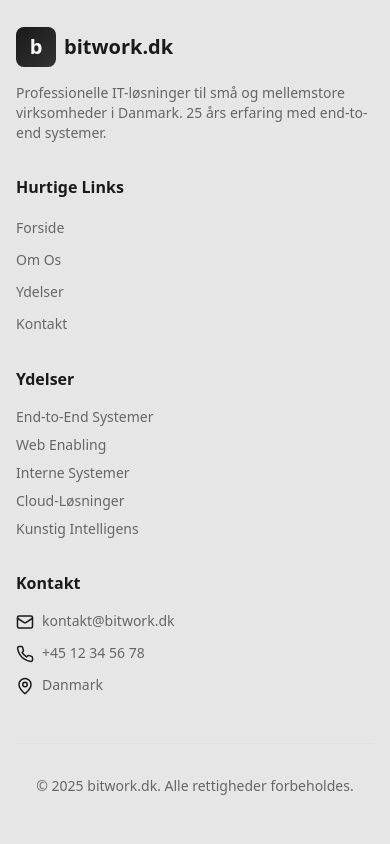
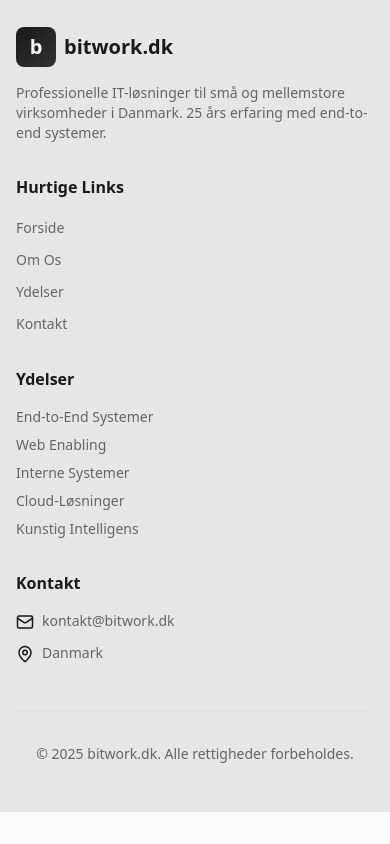
Before and after one commit to hoeghen/bitwork-homepage, a React (Vite) app: page /om-os in a window 390 px wide. Shown: the part 2911-3755 px from the top of the page. After the commit the page ends 3723 px from the top, so only its background shows below. Built offline with nearby package versions, Linux system fonts and the light colour scheme; the HTML template or start-up script is replaced by a standard one.

Commit message:
Remove phone number

```diff
--- a/src/components/Footer.tsx
+++ b/src/components/Footer.tsx
@@ -1,5 +1,5 @@
 import { Link } from "react-router-dom";
-import { Mail, Phone, MapPin } from "lucide-react";
+import { Mail, MapPin } from "lucide-react";
 
 const Footer = () => {
   return (
@@ -67,10 +67,6 @@ const Footer = () => {
                 <span className="text-sm text-muted-foreground">kontakt@bitwork.dk</span>
               </li>
               <li className="flex items-start space-x-2">
-                <Phone size={18} className="text-primary mt-0.5 flex-shrink-0" />
-                <span className="text-sm text-muted-foreground">+45 12 34 56 78</span>
-              </li>
-              <li className="flex items-start space-x-2">
                 <MapPin size={18} className="text-primary mt-0.5 flex-shrink-0" />
                 <span className="text-sm text-muted-foreground">Danmark</span>
               </li>
```
